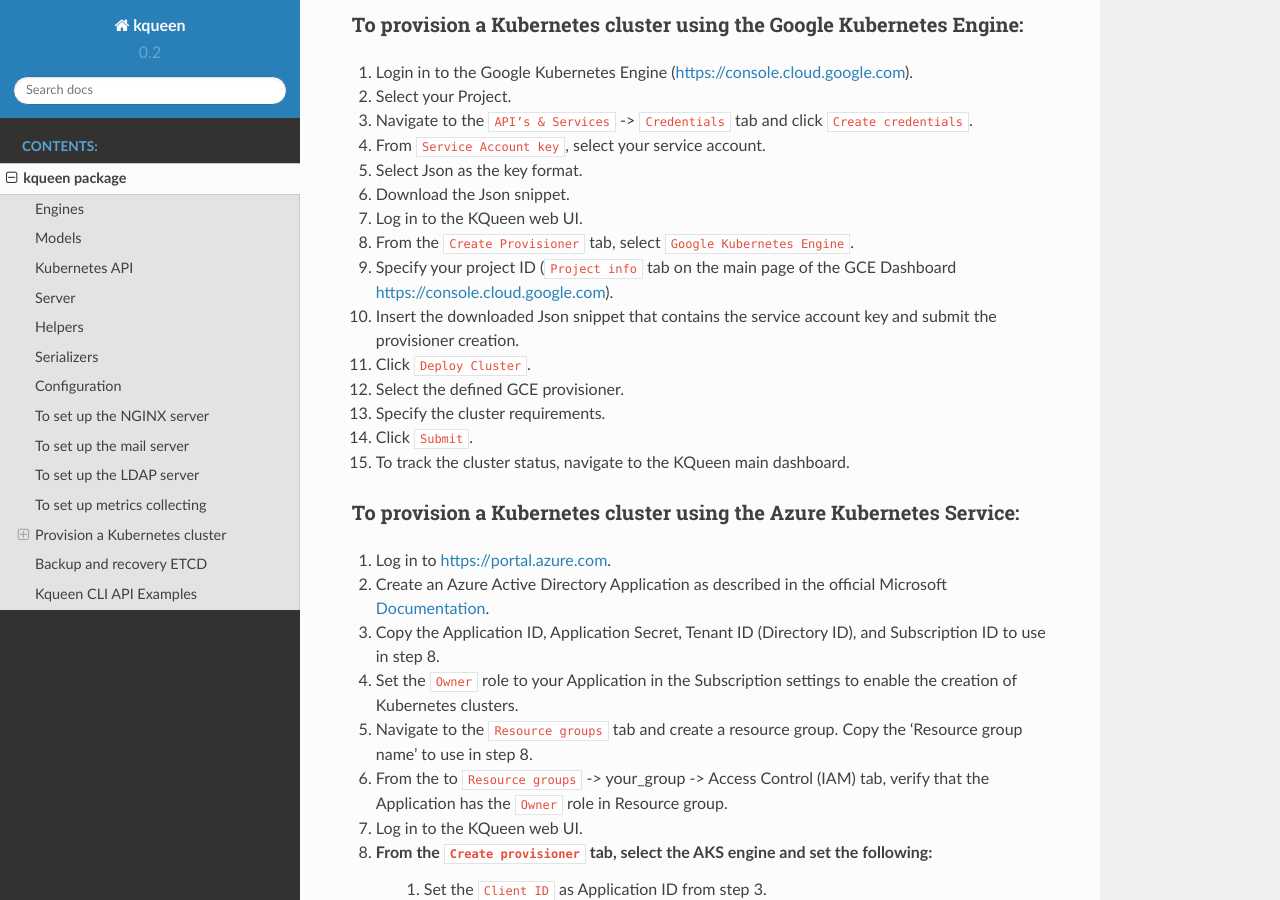
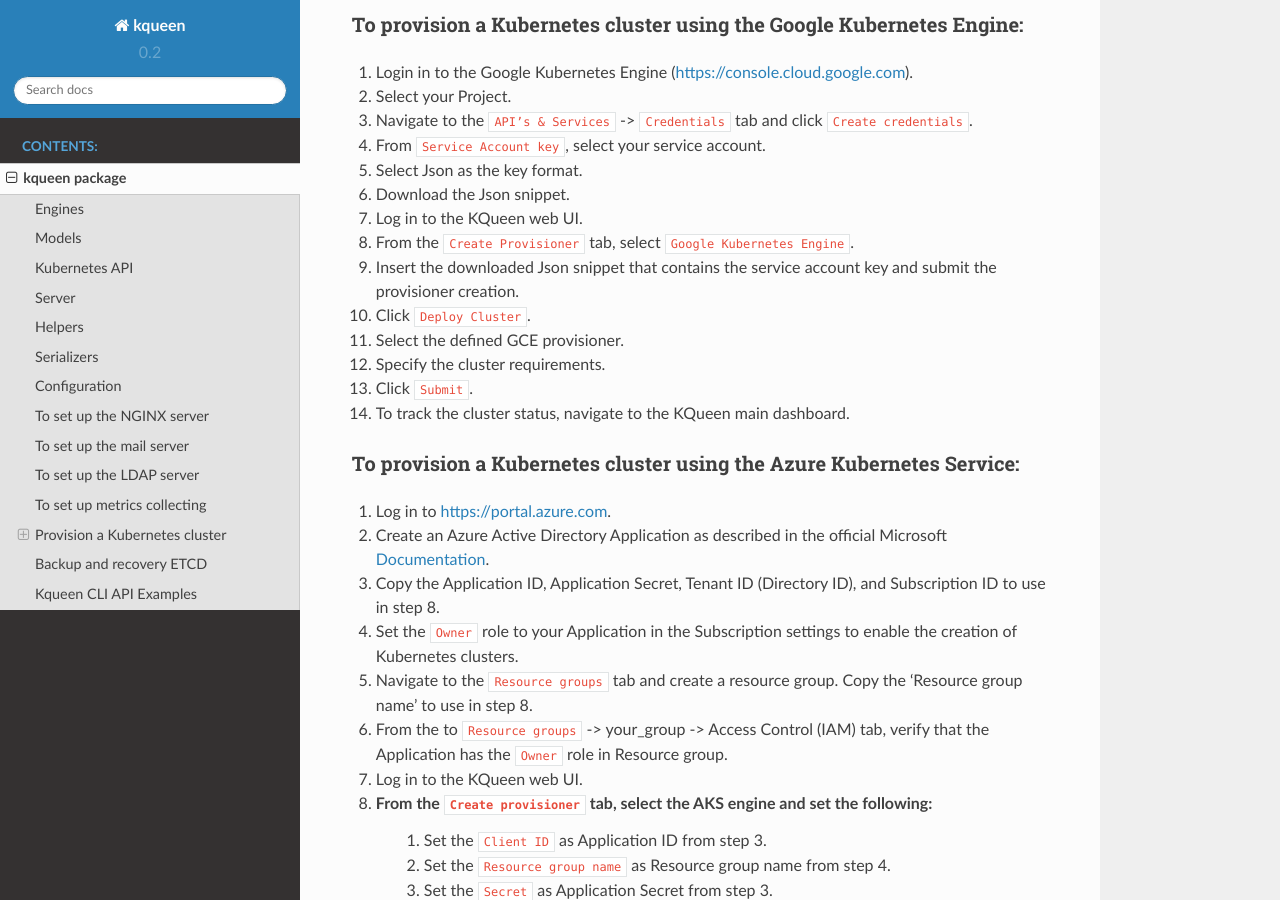
Before and after one commit to Mirantis/kqueen, a Sphinx documentation site: the page built from docs/kqueen.rst, in a window 1280 px wide and 900 px high, scrolled down 6789 px. Built offline with Sphinx 7.4.7 and the Read the Docs theme 2.0.0, drawn with Linux system fonts in a browser that asks for light colours.

Commit message:
Remove useless step from gce provision
project ID already setted in Json snippet

```diff
--- a/docs/kqueen.rst
+++ b/docs/kqueen.rst
@@ -372,13 +372,12 @@
 6. Download the Json snippet.
 7. Log in to the KQueen web UI.
 8. From the ``Create Provisioner`` tab, select ``Google Kubernetes Engine``.
-9. Specify your project ID (``Project info`` tab on the main page of the GCE Dashboard https://console.cloud.google.com).
-10. Insert the downloaded Json snippet that contains the service account key and submit the provisioner creation.
-11. Click ``Deploy Cluster``.
-12. Select the defined GCE provisioner.
-13. Specify the cluster requirements.
-14. Click ``Submit``.
-15. To track the cluster status, navigate to the KQueen main dashboard.
+9. Insert the downloaded Json snippet that contains the service account key and submit the provisioner creation.
+10. Click ``Deploy Cluster``.
+11. Select the defined GCE provisioner.
+12. Specify the cluster requirements.
+13. Click ``Submit``.
+14. To track the cluster status, navigate to the KQueen main dashboard.
 
 To provision a Kubernetes cluster using the Azure Kubernetes Service:
 ~~~~~~~~~~~~~~~~~~~~~~~~~~~~~~~~~~~~~~~~~~~~~~~~~~~~~~~~~~~~~~~~~~~~~
```
